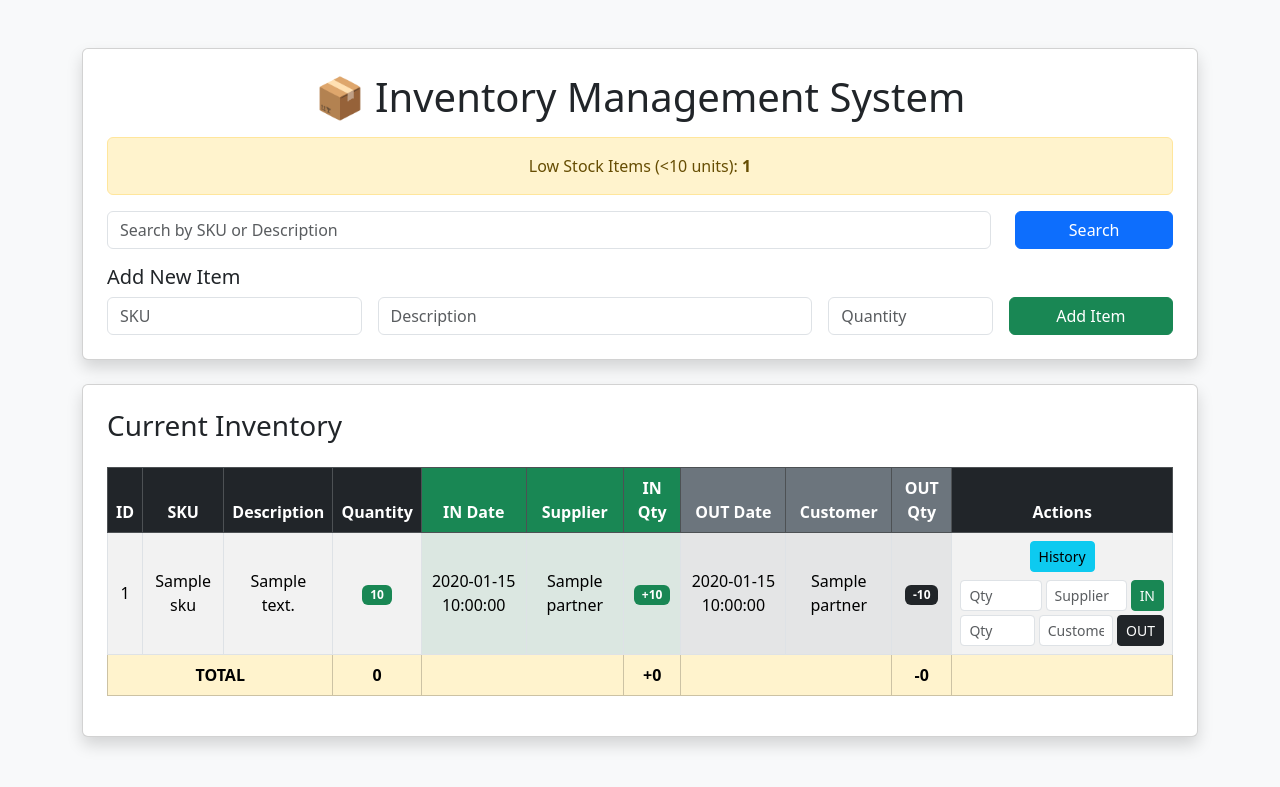
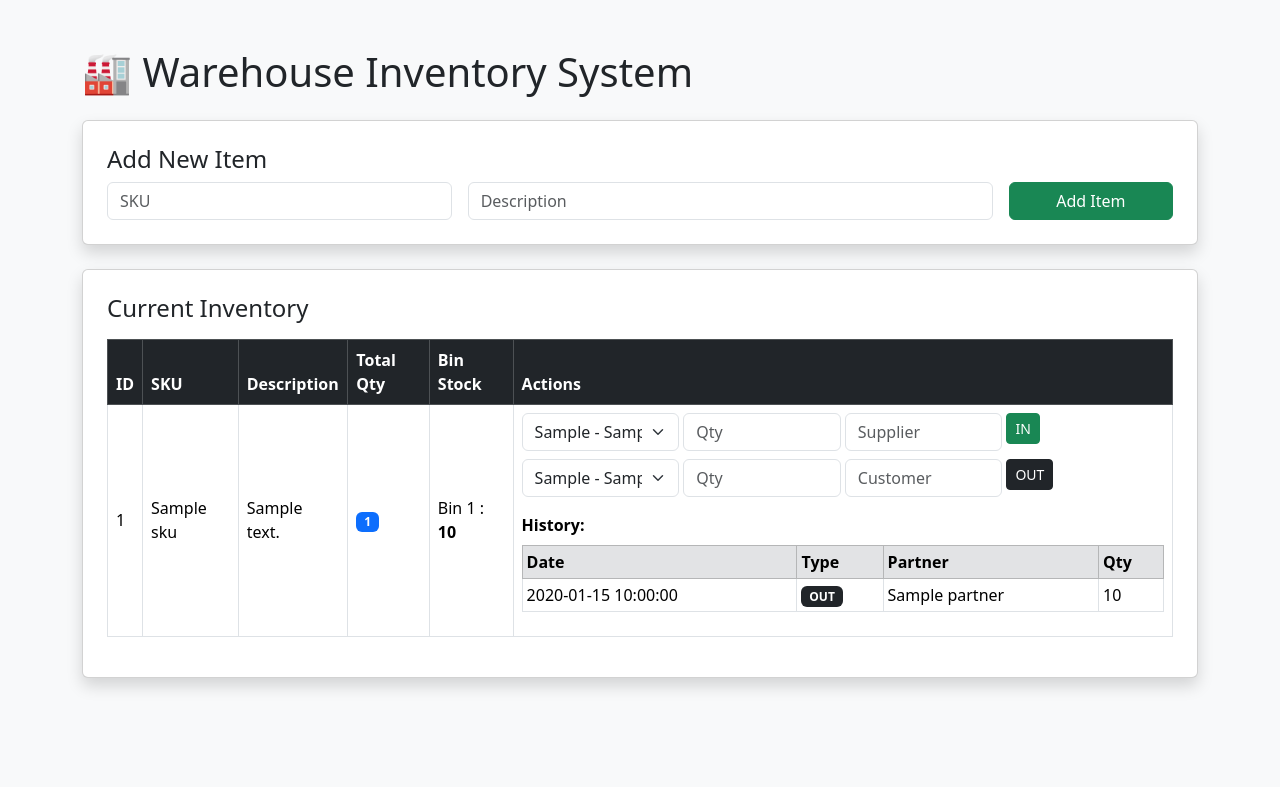
Before and after one commit to maxjack20001-bot/logistics_system-, a FastAPI app: template templates/index.html in a window 1280 px wide. Shown: the top 787 px of the page. Run offline with FastAPI, Linux system fonts and the light colour scheme; the template is opened without the code that fills it: most values are stand-ins (such as "Sample title", 1, 10 or a date in 2020).

Commit message:
Update index.html

```diff
--- a/templates/index.html
+++ b/templates/index.html
@@ -1,221 +1,131 @@
 <!DOCTYPE html>
 <html>
 <head>
-    <title>Inventory Dashboard</title>
+    <title>Warehouse Inventory</title>
     <link href="https://cdn.jsdelivr.net/npm/bootstrap@5.3.2/dist/css/bootstrap.min.css" rel="stylesheet">
 </head>
-
 <body class="bg-light">
 
 <div class="container mt-5">
 
-    <!-- HEADER -->
-    <div class="card shadow p-4">
-        <h1 class="text-center mb-3">📦 Inventory Management System</h1>
+    <h1 class="mb-4">🏭 Warehouse Inventory System</h1>
 
-        <!-- LOW STOCK -->
-        <div class="alert alert-warning text-center">
-            Low Stock Items (&lt;10 units):
-            <strong>{{ low_stock_count }}</strong>
+    <!-- ADD ITEM -->
+    <div class="card p-4 mb-4 shadow">
+        <h4>Add New Item</h4>
+        <form action="/add" method="post" class="row g-3">
+            <div class="col-md-4">
+                <input type="text" name="sku" placeholder="SKU" class="form-control" required>
             </div>
-
-        <!-- SEARCH -->
-        <form method="get" action="/" class="row mb-3">
-            <div class="col-md-10">
-                <input type="text" name="search" class="form-control"
-                       placeholder="Search by SKU or Description"
-                       value="{{ search }}">
+            <div class="col-md-6">
+                <input type="text" name="description" placeholder="Description" class="form-control" required>
             </div>
             <div class="col-md-2">
-                <button class="btn btn-primary w-100">Search</button>
-            </div>
-        </form>
-
-        <!-- ADD ITEM -->
-        <h5>Add New Item</h5>
-        <form action="/add" method="post" class="row g-3">
-            <div class="col-md-3">
-                <input type="text" name="sku" class="form-control" placeholder="SKU" required>
-            </div>
-            <div class="col-md-5">
-                <input type="text" name="description" class="form-control" placeholder="Description" required>
-            </div>
-            <div class="col-md-2">
-                <input type="number" name="quantity" class="form-control" placeholder="Quantity" required>
-            </div>
-            <div class="col-md-2">
-                <button type="submit" class="btn btn-success w-100">
-                    Add Item
-                </button>
+                <button class="btn btn-success w-100">Add Item</button>
             </div>
         </form>
     </div>
 
+    <!-- INVENTORY TABLE -->
+    <div class="card p-4 shadow">
+        <h4 class="mb-3">Current Inventory</h4>
 
-    <!-- INVENTORY TABLE -->
-    <div class="card shadow mt-4 p-4">
-        <h3>Current Inventory</h3>
-
-        <!-- Scrollable Wrapper -->
-        <div class="table-responsive">
-            <table class="table table-bordered table-striped mt-3 align-middle">
-                <thead class="table-dark text-center">
+        <table class="table table-bordered align-middle">
+            <thead class="table-dark">
                 <tr>
                     <th>ID</th>
                     <th>SKU</th>
                     <th>Description</th>
-                    <th>Quantity</th>
-
-                    <th class="bg-success text-white">IN Date</th>
-                    <th class="bg-success text-white">Supplier</th>
-                    <th class="bg-success text-white">IN Qty</th>
-
-                    <th class="bg-secondary text-white">OUT Date</th>
-                    <th class="bg-secondary text-white">Customer</th>
-                    <th class="bg-secondary text-white">OUT Qty</th>
-
+                    <th>Total Qty</th>
+                    <th>Bin Stock</th>
                     <th>Actions</th>
                 </tr>
             </thead>
-
             <tbody>
-                {% set total_stock = 0 %}
-                {% set total_in = 0 %}
-                {% set total_out = 0 %}
-
             {% for row in inventory %}
-                {% set item = row.item %}
-                {% set total_stock = total_stock + item.quantity %}
-
-                <tr class="text-center">
-                    <td>{{ item.id }}</td>
-                    <td>{{ item.sku }}</td>
-                    <td>{{ item.description }}</td>
-
+                <tr>
+                    <td>{{ row.item.id }}</td>
+                    <td>{{ row.item.sku }}</td>
+                    <td>{{ row.item.description }}</td>
                     <td>
-                        {% if item.quantity < 10 %}
-                            <span class="badge bg-danger">{{ item.quantity }}</span>
-                        {% else %}
-                            <span class="badge bg-success">{{ item.quantity }}</span>
-                        {% endif %}
+                        <span class="badge bg-primary">
+                            {{ row.total_quantity }}
+                        </span>
                     </td>
 
-                    <!-- IN -->
-                    <td class="bg-success bg-opacity-10">
-                        {{ row.last_in.date if row.last_in else "-" }}
-                    </td>
-                    <td class="bg-success bg-opacity-10">
-                        {{ row.last_in.partner if row.last_in else "-" }}
-                    </td>
-                    <td class="bg-success bg-opacity-10">
-                        {% if row.last_in %}
-                            {% set total_in = total_in + row.last_in.quantity %}
-                            <span class="badge bg-success">
-                                +{{ row.last_in.quantity }}
-                            </span>
+                    <!-- BIN STOCK DISPLAY -->
+                    <td>
+                        {% for stock in row.stocks %}
+                            <div>
+                                Bin {{ stock.location_id }} :
+                                <strong>{{ stock.quantity }}</strong>
+                            </div>
                         {% else %}
-                            -
-                        {% endif %}
-                    </td>
-
-                    <!-- OUT -->
-                    <td class="bg-secondary bg-opacity-10">
-                        {{ row.last_out.date if row.last_out else "-" }}
-                    </td>
-                    <td class="bg-secondary bg-opacity-10">
-                        {{ row.last_out.partner if row.last_out else "-" }}
-                    </td>
-                    <td class="bg-secondary bg-opacity-10">
-                        {% if row.last_out %}
-                            {% set total_out = total_out + row.last_out.quantity %}
-                            <span class="badge bg-dark">
-                                -{{ row.last_out.quantity }}
-                            </span>
-                        {% else %}
-                            -
-                        {% endif %}
+                            <small class="text-muted">No stock yet</small>
+                        {% endfor %}
                     </td>
 
                     <!-- ACTIONS -->
                     <td>
 
-                        <button class="btn btn-info btn-sm mb-2"
-                                data-bs-toggle="modal"
-                                data-bs-target="#historyModal{{ item.id }}">
-                            History
-                        </button>
-
                         <!-- INBOUND -->
-                        <form action="/inbound/{{ item.id }}"
-                              method="post"
-                              class="d-flex gap-1 mb-1">
-                            <input type="number" name="quantity"
-                                   class="form-control form-control-sm"
-                                   placeholder="Qty" required>
-                            <input type="text" name="partner"
-                                   class="form-control form-control-sm"
-                                   placeholder="Supplier" required>
+                        <form action="/inbound/{{ row.item.id }}" method="post" class="mb-2">
+                            <div class="row g-1">
+                                <div class="col">
+                                    <select name="location_id" class="form-select" required>
+                                        {% for loc in locations %}
+                                            <option value="{{ loc.id }}">
+                                                {{ loc.storage_type }} - {{ loc.bin_name }}
+                                            </option>
+                                        {% endfor %}
+                                    </select>
+                                </div>
+                                <div class="col">
+                                    <input type="number" name="quantity" placeholder="Qty" class="form-control" required>
+                                </div>
+                                <div class="col">
+                                    <input type="text" name="partner" placeholder="Supplier" class="form-control" required>
+                                </div>
+                                <div class="col">
                                     <button class="btn btn-success btn-sm">IN</button>
+                                </div>
+                            </div>
                         </form>
 
                         <!-- OUTBOUND -->
-                        <form action="/outbound/{{ item.id }}"
-                              method="post"
-                              class="d-flex gap-1">
-                            <input type="number" name="quantity"
-                                   class="form-control form-control-sm"
-                                   placeholder="Qty" required>
-                            <input type="text" name="partner"
-                                   class="form-control form-control-sm"
-                                   placeholder="Customer" required>
+                        <form action="/outbound/{{ row.item.id }}" method="post">
+                            <div class="row g-1">
+                                <div class="col">
+                                    <select name="location_id" class="form-select" required>
+                                        {% for loc in locations %}
+                                            <option value="{{ loc.id }}">
+                                                {{ loc.storage_type }} - {{ loc.bin_name }}
+                                            </option>
+                                        {% endfor %}
+                                    </select>
+                                </div>
+                                <div class="col">
+                                    <input type="number" name="quantity" placeholder="Qty" class="form-control" required>
+                                </div>
+                                <div class="col">
+                                    <input type="text" name="partner" placeholder="Customer" class="form-control" required>
+                                </div>
+                                <div class="col">
                                     <button class="btn btn-dark btn-sm">OUT</button>
+                                </div>
+                            </div>
                         </form>
 
-                    </td>
-                </tr>
-                {% endfor %}
-
-                <!-- TOTAL ROW -->
-                <tr class="fw-bold text-center table-warning">
-                    <td colspan="3">TOTAL</td>
-                    <td>{{ total_stock }}</td>
-                    <td colspan="2"></td>
-                    <td>+{{ total_in }}</td>
-                    <td colspan="2"></td>
-                    <td>-{{ total_out }}</td>
-                    <td></td>
-                </tr>
-
-                </tbody>
-            </table>
-        </div>
-    </div>
-</div>
-
-
-<!-- MODALS (OUTSIDE TABLE — IMPORTANT) -->
-{% for row in inventory %}
-{% set item = row.item %}
-<div class="modal fade" id="historyModal{{ item.id }}" tabindex="-1">
-    <div class="modal-dialog modal-lg">
-        <div class="modal-content">
-            <div class="modal-header">
-                <h5 class="modal-title">
-                    Movement History - {{ item.sku }}
-                </h5>
-                <button type="button"
-                        class="btn-close"
-                        data-bs-dismiss="modal"></button>
-            </div>
-            <div class="modal-body">
-
-                <table class="table table-bordered">
-                    <thead class="table-dark">
+                        <!-- MOVEMENT HISTORY -->
+                        <div class="mt-3">
+                            <strong>History:</strong>
+                            <table class="table table-sm table-bordered mt-2">
+                                <thead class="table-secondary">
                                     <tr>
                                         <th>Date</th>
                                         <th>Type</th>
                                         <th>Partner</th>
-                            <th>Quantity</th>
+                                        <th>Qty</th>
                                     </tr>
                                 </thead>
                                 <tbody>
@@ -235,14 +145,17 @@
                                     {% endfor %}
                                 </tbody>
                             </table>
+                        </div>
+
+                    </td>
+                </tr>
+            {% endfor %}
+            </tbody>
+        </table>
 
     </div>
+
 </div>
-    </div>
-</div>
-{% endfor %}
 
-
-<script src="https://cdn.jsdelivr.net/npm/bootstrap@5.3.2/dist/js/bootstrap.bundle.min.js"></script>
 </body>
 </html>
```
Lines whose indentation alone changed are shown as unchanged.
